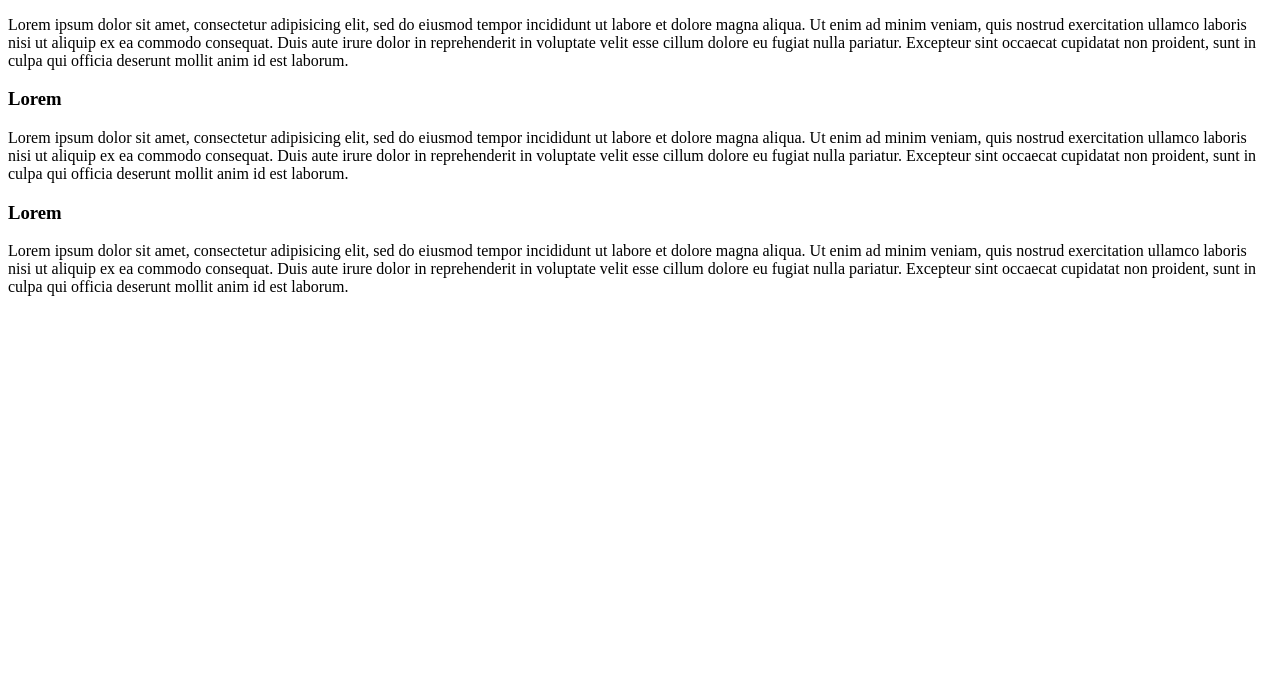
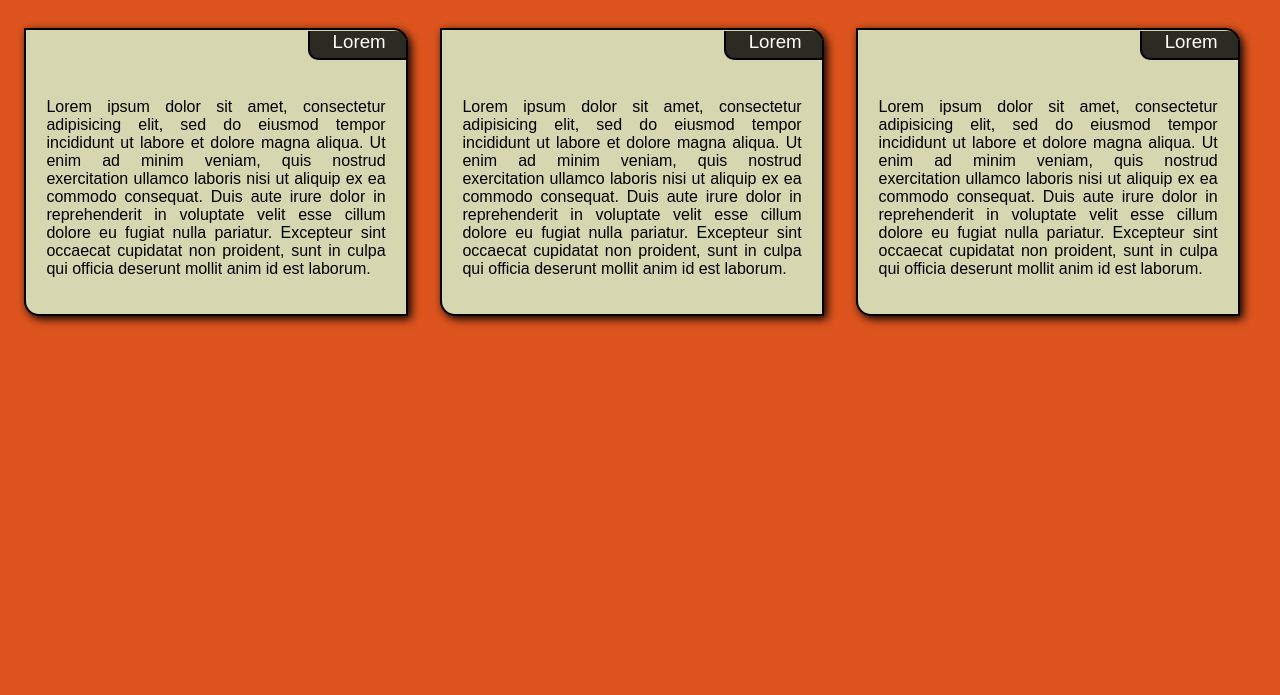
Before and after one commit to sjoshii/coursera-test-1, a plain HTML site: page site/mod2-solution/index.html in a window 1280 px wide. Shown: the part 105-800 px from the top of the page. Drawn offline with Linux system fonts and the light colour scheme.

Commit message:
Added CSS file

```diff
--- a/site/mod2-solution/index.html
+++ b/site/mod2-solution/index.html
@@ -2,7 +2,7 @@
 <html>
 <head>
 	<title></title>
-	<link rel="stylesheet" type="text/css" href="coursera-test.css">
+	<link rel="stylesheet" type="text/css" href="css/main.css">
 </head>
 <body>
 
```
